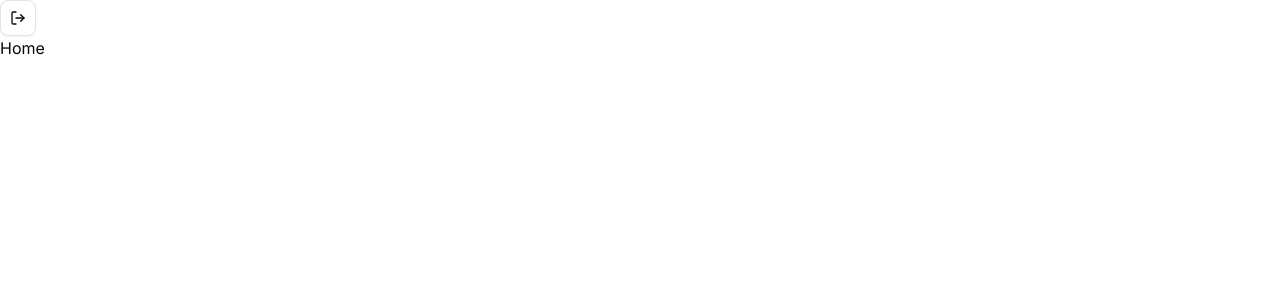
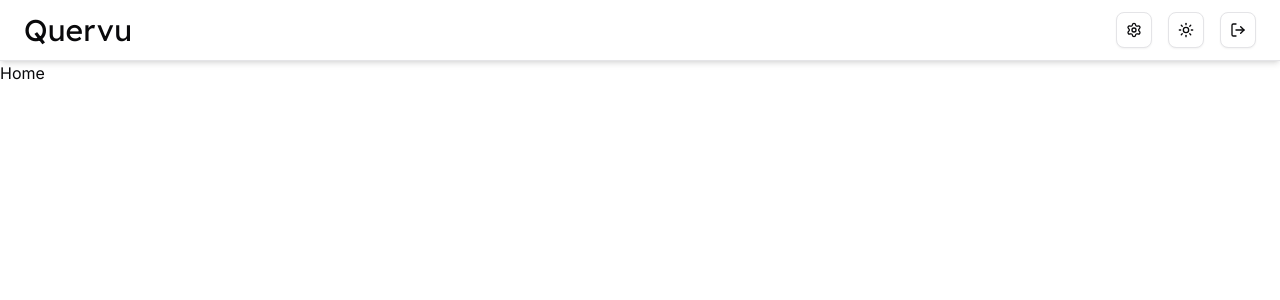
Before and after one commit to Yuna-001/Quervu, a Next.js app: page / in a window 1280 px wide. Shown: the top 300 px of the page. Built offline with nearby package versions, Linux system fonts and the light colour scheme.

Commit message:
feat: 메인 헤더 컴포넌트 추가 및 레이아웃에 적용
- 로고, 설정 메뉴, 다크모드 토글, 로그아웃 버튼을 포함한 MainHeader 컴포넌트 추가
- protected 레이아웃에 헤더를 적용하도록 수정 (기존 단일 LogoutButton을 헤더 구조로 대체)

```diff
--- a/app/(protected)/layout.tsx
+++ b/app/(protected)/layout.tsx
@@ -1,4 +1,4 @@
-import { LogoutButton } from '@/components/auth/logout-button';
+import { MainHeader } from '@/components/header/main-header';
 
 export default function AppLayout({
   children,
@@ -7,7 +7,7 @@ export default function AppLayout({
 }>) {
   return (
     <>
-      <LogoutButton />
+      <MainHeader />
       {children}
     </>
   );
--- /dev/null
+++ b/components/header/main-header.tsx
@@ -0,0 +1,19 @@
+import { LogoutButton } from '@/components/auth/logout-button';
+import { DarkModeToggle } from '@/components/header/dark-mode-toggle';
+import { SettingMenu } from '@/components/header/setting-menu';
+import Link from 'next/link';
+
+export function MainHeader() {
+  return (
+    <header className="sticky top-0 z-50 w-full px-6 py-3 flex items-center justify-between flex-wrap border-b shadow-md bg-background">
+      <Link href="/" className="font-lexend text-3xl">
+        Quervu
+      </Link>
+      <div className="flex gap-4 flex-wrap">
+        <SettingMenu />
+        <DarkModeToggle />
+        <LogoutButton />
+      </div>
+    </header>
+  );
+}
```
